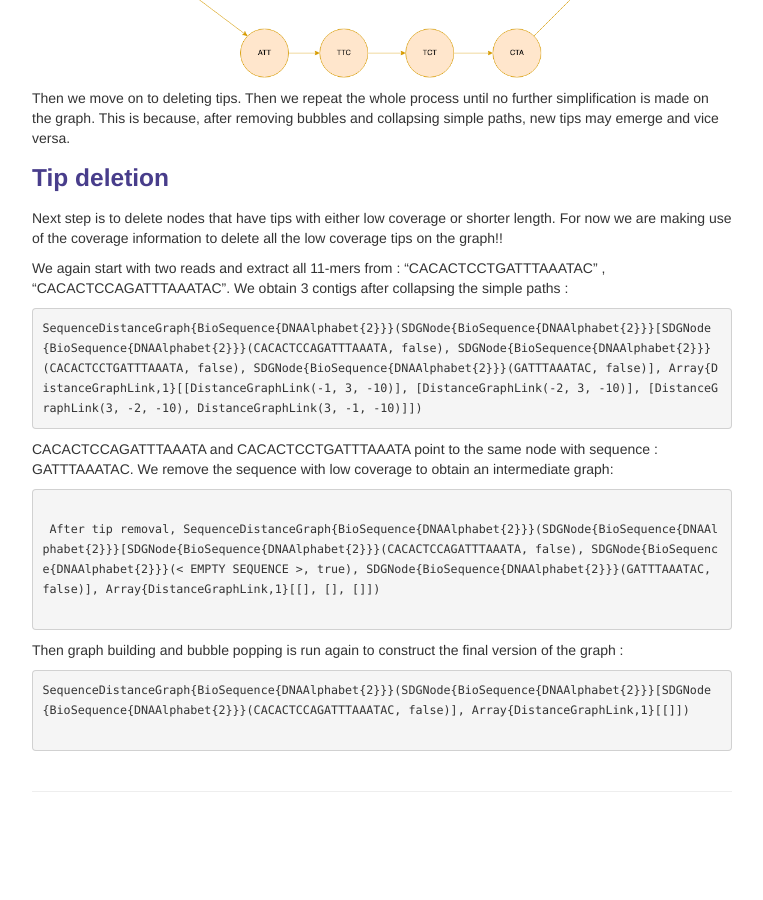
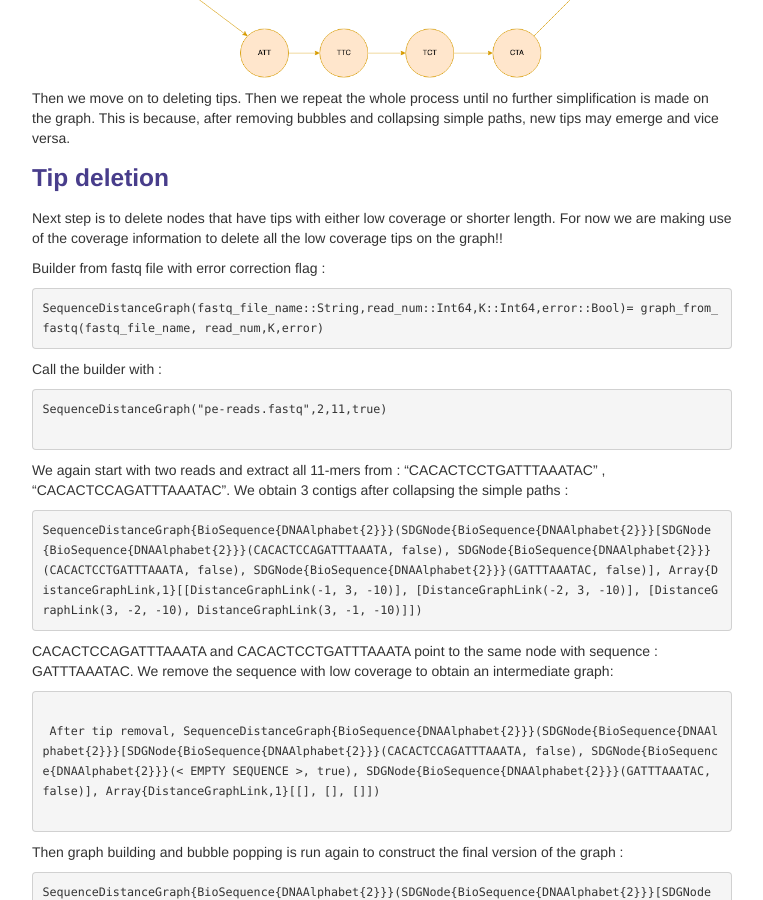
Before and after one commit to ardakdemir/ardakdemir.github.io, a Jekyll site: the page built from pages/gsoc.md, in a window 1280 px wide and 900 px high, scrolled down 9544 px. Shown: the whole window, without its empty margins (258-1021 px from the left). Built offline with Jekyll 4.4.1, drawn with Linux system fonts in a browser that asks for light colours; before the commit the page ends 10367 px from its top, so only the background shows below that.

Commit message:
error correction information added

````diff
--- a/pages/gsoc.md
+++ b/pages/gsoc.md
@@ -400,8 +400,24 @@ This is because, after removing bubbles and collapsing simple paths, new tips ma
 
 ### Tip deletion
 
+
+
 Next step is to delete nodes that have tips with either low coverage or shorter length.
 For now we are making use of the coverage information to delete all the low coverage tips on the graph!!
+
+
+Builder from fastq file with error correction flag :
+
+```
+SequenceDistanceGraph(fastq_file_name::String,read_num::Int64,K::Int64,error::Bool)= graph_from_fastq(fastq_file_name, read_num,K,error)
+```
+Call the builder with :
+
+```
+SequenceDistanceGraph("pe-reads.fastq",2,11,true)
+
+```
+
 
 We again start with two reads and extract all 11-mers from : "CACACTCCTGATTTAAATAC" , "CACACTCCAGATTTAAATAC". We obtain 3 contigs after collapsing the simple paths :
 
````
